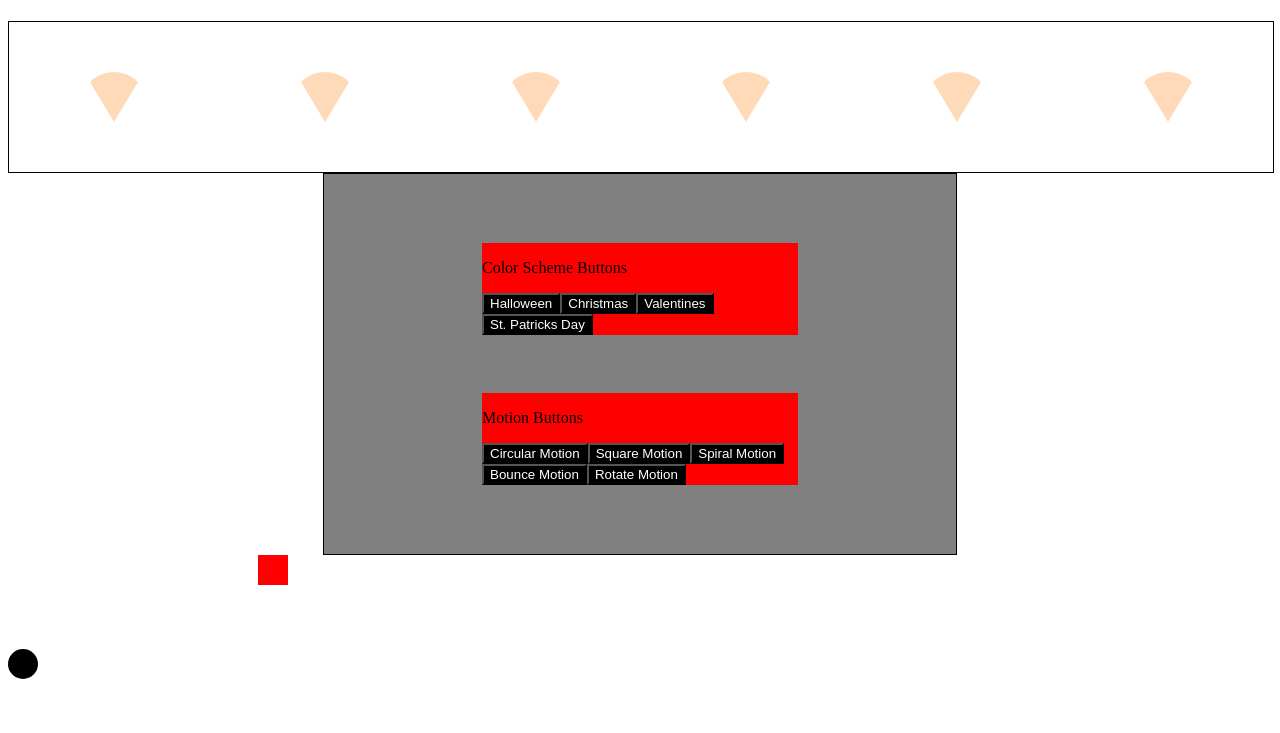
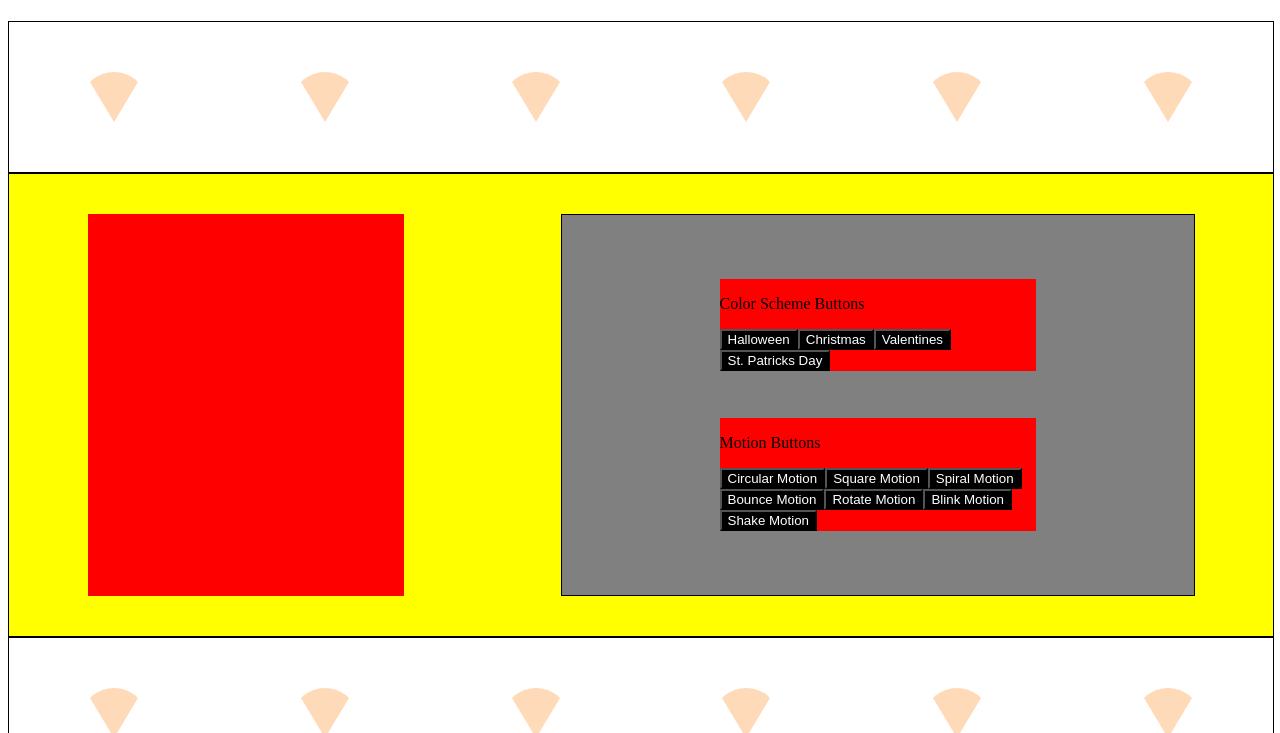
Before and after one commit to audiomuse1/portfolio-project-colorify-app, a website: page index.html in a window 1280 px wide. Shown: the part 67-800 px from the top of the page. Drawn offline with nearby package versions, Linux system fonts and the light colour scheme.

Commit message:
Added bottom lightbulbs

```diff
--- a/index.css
+++ b/index.css
@@ -47,6 +47,21 @@
     justify-content: space-around;
   }
 
+
+
+  .container--middle {
+    width: 100%;
+    height: auto;
+    background-color: yellow;
+    display: flex;
+    flex-direction: row;
+  }
+
+  .container__sidebar {
+    width: 25%;
+    background-color: red;
+  }
+
   .container__lightbulb {
     margin: 10px;
     background-color: #ffffff;
@@ -61,7 +76,6 @@
 
   .button-section {
     width: 50%;
-    margin: auto;
     height: 300px;
     background-color: gray;
     display: flex;
--- a/index.html
+++ b/index.html
@@ -22,8 +22,14 @@
   </section>
 
 
-<!-- Control Panel Buttons section -->
-  <section class="container button-section">
+<!-- Middle Control Panel Buttons section -->
+<section class="container container--middle">
+
+  <div class="container__sidebar container__sidebar--left">
+        <!-- Left sidebar content -->
+  </div>
+
+  <div class="container button-section">
     <div class="container__buttons container--colors">
         <p>Color Scheme Buttons</p>
     </div>
@@ -32,10 +38,16 @@
         <p>Motion Buttons</p>
     </div>
   </div>
+
+  <div class="container__sidebar container__sidebar--right">
+      <!-- Left sidebar content -->
+  </div>
+
 </section>
 
 
-
+<section class="container container--lightbulbs">
+</section>
 
 
   <div class="demo-wrapper">
--- a/src/index.js
+++ b/src/index.js
@@ -15,10 +15,16 @@
 
   //Appends the lightbulbs dynamically
   function appendLightbulbs() {
-    var lightsContainer = document.getElementsByClassName("container--lightbulbs")[0];
+    var lightsContainerTop = document.getElementsByClassName("container--lightbulbs")[0];
+    var lightsContainerBottom = document.getElementsByClassName("container--lightbulbs")[1];
     for (var i=0; i<6; i++) {
       createLightbulbs();
-      lightsContainer.append(lightBulb);
+      lightsContainerTop.append(lightBulb);
+    }
+
+    for (var i=0; i<6; i++) {
+      createLightbulbs();
+      lightsContainerBottom.append(lightBulb);
     }
   }
   appendLightbulbs();
@@ -190,6 +196,25 @@ function changeBackgroundColor(className, element, color) {
     loop: true
   });
 
+  var blinkMotion = anime({
+    targets: '.container__lightbulb',
+    autoplay: false,
+    opacity: [1, 0],
+    duration: 500,
+    easing: 'linear',
+    direction: 'alternate',
+    loop: true
+  });
+
+  var shakeMotion = anime({
+    targets: '.container__lightbulb',
+    autoplay: false,
+    translateX: ['-5px', '5px', '-5px'],
+    duration: 300,
+    easing: 'easeInOutSine',
+    direction: 'alternate',
+    loop: true
+  });
 
   var currentMotion = null;
 
@@ -214,11 +239,6 @@ function changeBackgroundColor(className, element, color) {
 
   motion.play();
   currentMotion = motion;
-
-  var lightBulbs = Array.from(document.getElementsByClassName("container__lightbulb"));
-  for (var i = 0; i < lightBulbs.length; i++) {
-    lightBulbs[i].style.borderTopColor = "red";
-  }
 }
 
 
@@ -242,7 +262,7 @@ function stopMotion(motion) {
 
 
   var motions = [["Circular Motion", circularMotion], ["Square Motion", squareMotion], ["Spiral Motion", spiralMotion], ["Bounce Motion", bounceMotion], [
-    "Rotate Motion", rotateMotion]]
+    "Rotate Motion", rotateMotion], ["Blink Motion", blinkMotion], ["Shake Motion", shakeMotion]]
   motions.forEach(scheme => {
     var motionSection = document.getElementsByClassName("container--motions")[0];
     const button = createMotionBtns(scheme, changeLightMotions);
```
